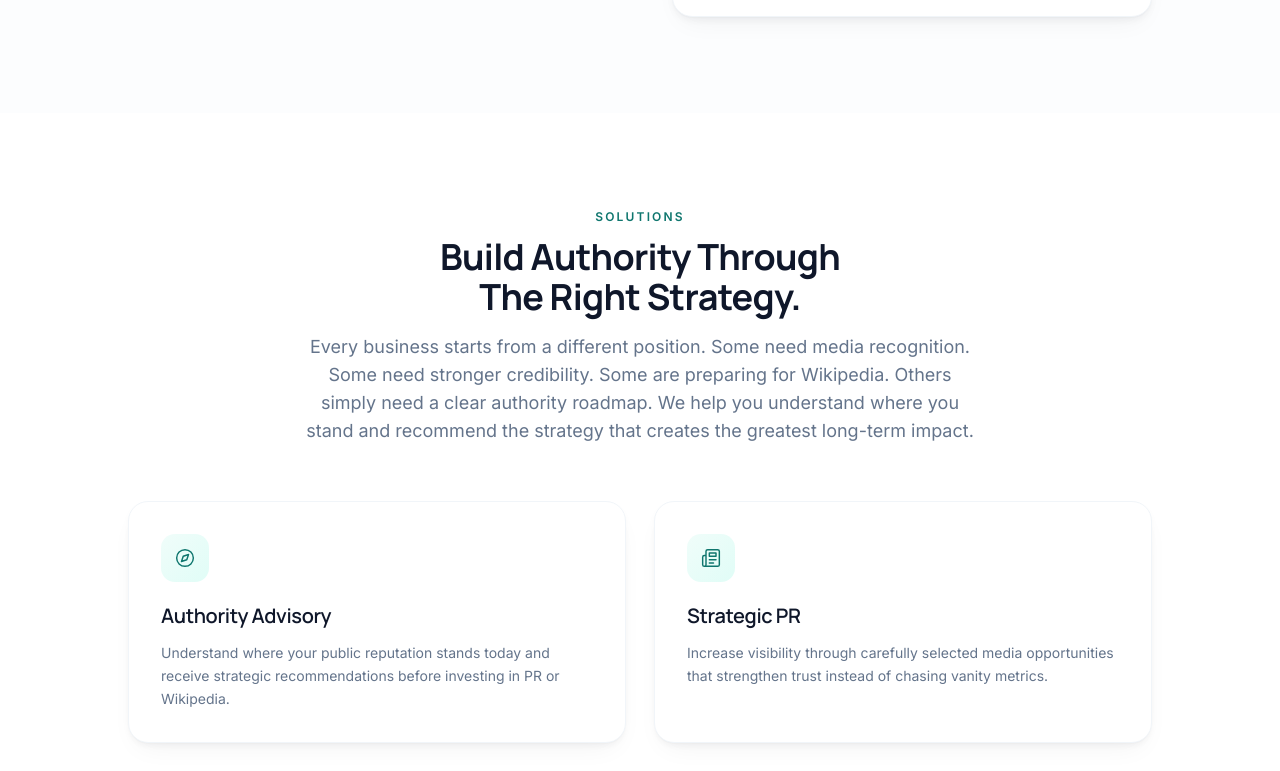
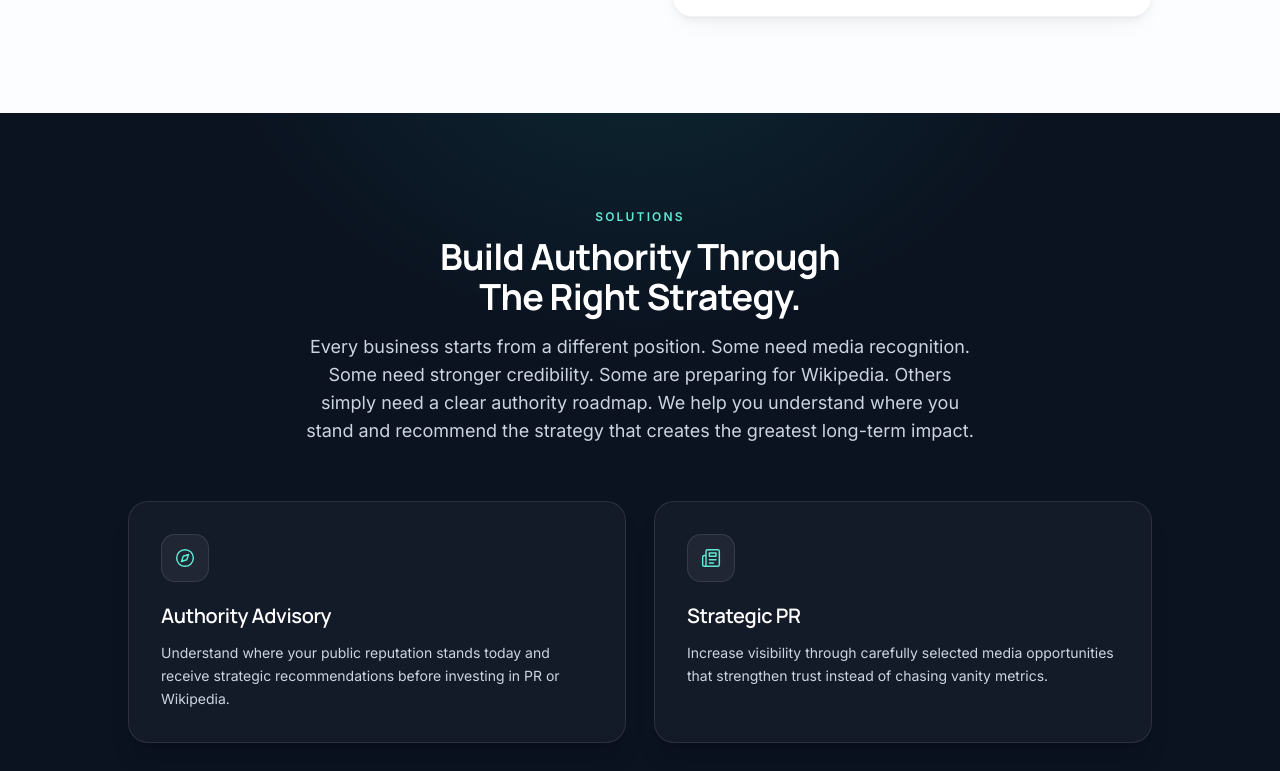
Before and after one commit to Asad-virustech/VD-global, a React (Vite) app: page / in a window 1280 px wide. Shown: the part 1619-2390 px from the top of the page. Built offline with nearby package versions, Linux system fonts and the light colour scheme.

Commit message:
Dark Update 1

```diff
--- a/src/components/sections/Assessment.tsx
+++ b/src/components/sections/Assessment.tsx
@@ -12,7 +12,6 @@ import {
 import { Section } from '../ui/Section';
 import { Container } from '../ui/Container';
 import { Button } from '../ui/Button';
-import { IconTile } from '../ui/IconTile';
 
 type Feature = {
   icon: LucideIcon;
@@ -53,7 +52,7 @@ const list: Variants = {
 };
 
 const item: Variants = {
-  hidden: { opacity: 0, y: 18 },
+  hidden: { opacity: 0, y: 16 },
   show: { opacity: 1, y: 0, transition: { duration: 0.55, ease: 'easeOut' as const } },
 };
 
@@ -65,19 +64,19 @@ function FeatureCard({ icon: Icon, title, description, index }: FeatureCardProps
       variants={item}
       whileHover={{ y: -3 }}
       transition={{ type: 'spring', stiffness: 300, damping: 24 }}
-      className="group flex items-start gap-4 rounded-2xl border border-ink-100 bg-white p-5 shadow-card transition-colors duration-300 hover:border-teal-200 sm:p-6"
+      className="group flex items-start gap-4 rounded-2xl border border-white/10 bg-white/[0.04] p-5 shadow-xl backdrop-blur-sm transition-colors duration-300 hover:border-white/20 hover:bg-white/[0.07] sm:p-6"
     >
-      <IconTile size="sm" shrink hover>
+      <span className="flex h-11 w-11 shrink-0 items-center justify-center rounded-xl bg-white/5 text-teal-300 ring-1 ring-inset ring-white/10 transition-colors duration-300 group-hover:bg-white/10">
         <Icon className="h-5 w-5" strokeWidth={1.75} />
-      </IconTile>
+      </span>
       <div className="min-w-0">
         <div className="flex items-center gap-2">
           <span className="text-[11px] font-semibold uppercase tracking-[0.14em] text-ink-400">
             {String(index + 1).padStart(2, '0')}
           </span>
-          <h3 className="text-base font-semibold text-ink-900">{title}</h3>
+          <h3 className="text-base font-semibold text-white">{title}</h3>
         </div>
-        <p className="mt-1.5 text-sm leading-relaxed text-ink-500">{description}</p>
+        <p className="mt-1.5 text-sm leading-relaxed text-ink-300">{description}</p>
       </div>
     </motion.article>
   );
@@ -85,7 +84,7 @@ function FeatureCard({ icon: Icon, title, description, index }: FeatureCardProps
 
 export function Assessment() {
   return (
-    <Section className="bg-white">
+    <Section className="relative overflow-hidden surface-night">
       <Container>
         <div className="grid gap-12 lg:grid-cols-2 lg:gap-16">
           {/* Left — headline, description, CTA */}
@@ -95,7 +94,7 @@ export function Assessment() {
               whileInView={{ opacity: 1, y: 0 }}
               viewport={{ once: true, margin: '-80px' }}
               transition={{ duration: 0.5, ease: 'easeOut' as const }}
-              className="text-xs font-semibold uppercase tracking-[0.18em] text-teal-700"
+              className="text-xs font-semibold uppercase tracking-[0.18em] text-teal-300"
             >
               Free Authority Assessment
             </motion.p>
@@ -105,7 +104,7 @@ export function Assessment() {
               whileInView={{ opacity: 1, y: 0 }}
               viewport={{ once: true, margin: '-80px' }}
               transition={{ duration: 0.55, ease: 'easeOut' as const, delay: 0.05 }}
-              className="mt-4 text-3xl font-bold leading-tight tracking-tight text-ink-900 sm:text-4xl lg:text-[2.75rem] text-balance"
+              className="mt-4 text-3xl font-bold leading-tight tracking-tight text-white sm:text-4xl lg:text-[2.75rem] text-balance"
             >
               Know Where You Stand Before You Invest.
             </motion.h2>
@@ -115,7 +114,7 @@ export function Assessment() {
               whileInView={{ opacity: 1, y: 0 }}
               viewport={{ once: true, margin: '-80px' }}
               transition={{ duration: 0.55, ease: 'easeOut' as const, delay: 0.12 }}
-              className="mt-6 max-w-lg space-y-4 text-base leading-relaxed text-ink-500 sm:text-lg"
+              className="mt-6 max-w-lg space-y-4 text-base leading-relaxed text-ink-300 sm:text-lg"
             >
               <p>Every business is different.</p>
               <p>
@@ -139,12 +138,12 @@ export function Assessment() {
                 Start Your Free Authority Assessment
                 <ArrowRight className="h-4 w-4" />
               </Button>
-              <p className="mt-4 max-w-md text-sm leading-relaxed text-ink-500">
+              <p className="mt-4 max-w-md text-sm leading-relaxed text-ink-300">
                 Receive a personalized review of your current authority, credibility, and digital
                 presence.
               </p>
               <p className="mt-3 inline-flex items-center gap-2 text-xs font-medium uppercase tracking-[0.14em] text-ink-400">
-                <Clock className="h-4 w-4 text-teal-600" strokeWidth={1.75} />
+                <Clock className="h-4 w-4 text-teal-300" strokeWidth={1.75} />
                 Typical response time: Within 24 hours.
               </p>
             </motion.div>
--- a/src/components/sections/Faq.tsx
+++ b/src/components/sections/Faq.tsx
@@ -48,7 +48,7 @@ const BOTTOM_NOTE = {
 
 export function Faq() {
   return (
-    <Section className="bg-white">
+    <Section className="bg-white bg-aurora">
       <Container>
         <SectionHeading
           align="center"
--- a/src/components/sections/Philosophy.tsx
+++ b/src/components/sections/Philosophy.tsx
@@ -100,7 +100,7 @@ function PrincipleCard({ icon: Icon, title, description, index }: PrincipleCardP
 export function Philosophy() {
   return (
     <>
-    <Section className="bg-white">
+    <Section className="bg-white bg-aurora">
       <Container>
         <div className="grid gap-12 lg:grid-cols-2 lg:gap-16">
           <div className="lg:sticky lg:top-28 lg:self-start">
@@ -189,7 +189,7 @@ export function Philosophy() {
     </Section>
 
     {/* Informational callout — back on white */}
-    <Section className="bg-white">
+    <Section className="bg-white bg-aurora">
       <Container>
         <motion.div
           initial={{ opacity: 0, y: 16 }}
--- a/src/components/sections/Solutions.tsx
+++ b/src/components/sections/Solutions.tsx
@@ -5,7 +5,6 @@ import { Section } from '../ui/Section';
 import { Container } from '../ui/Container';
 import { SectionHeading } from '../ui/SectionHeading';
 import { Button } from '../ui/Button';
-import { IconTile } from '../ui/IconTile';
 
 type Solution = {
   icon: LucideIcon;
@@ -46,7 +45,7 @@ const grid = {
 };
 
 const cardVariant = {
-  hidden: { opacity: 0, y: 18 },
+  hidden: { opacity: 0, y: 16 },
   show: { opacity: 1, y: 0, transition: { duration: 0.55, ease: 'easeOut' as const } },
 };
 
@@ -56,26 +55,27 @@ function SolutionCard({ icon: Icon, title, description }: Solution) {
       variants={cardVariant}
       whileHover={{ y: -4 }}
       transition={{ type: 'spring', stiffness: 300, damping: 24 }}
-      className="group relative overflow-hidden rounded-2xl border border-ink-100 bg-white p-7 shadow-card transition-shadow duration-300 hover:shadow-card-hover sm:p-8"
+      className="group relative overflow-hidden rounded-2xl border border-white/10 bg-white/[0.04] p-7 shadow-xl backdrop-blur-sm transition-colors duration-300 hover:border-white/20 hover:bg-white/[0.07] sm:p-8"
     >
-      <span className="absolute inset-x-0 top-0 h-0.5 origin-left scale-x-0 bg-gradient-to-r from-teal-400 to-teal-600 transition-transform duration-500 ease-out group-hover:scale-x-100" />
+      <span className="absolute inset-x-0 top-0 h-0.5 origin-left scale-x-0 bg-gradient-to-r from-teal-400 to-teal-500 transition-transform duration-500 ease-out group-hover:scale-x-100" />
 
-      <IconTile size="md" hover>
+      <span className="flex h-12 w-12 items-center justify-center rounded-xl bg-white/5 text-teal-300 ring-1 ring-inset ring-white/10 transition-colors duration-300 group-hover:bg-white/10">
         <Icon className="h-5 w-5" strokeWidth={1.75} />
-      </IconTile>
+      </span>
 
-      <h3 className="mt-5 text-xl font-semibold text-ink-900">{title}</h3>
-      <p className="mt-3 text-sm leading-relaxed text-ink-500">{description}</p>
+      <h3 className="mt-5 text-xl font-semibold text-white">{title}</h3>
+      <p className="mt-3 text-sm leading-relaxed text-ink-300">{description}</p>
     </motion.article>
   );
 }
 
 export function Solutions() {
   return (
-    <Section className="bg-white">
+    <Section className="relative overflow-hidden surface-night">
       <Container>
         <SectionHeading
           align="center"
+          tone="dark"
           eyebrow="Solutions"
           title="Build Authority Through The Right Strategy."
           description="Every business starts from a different position. Some need media recognition. Some need stronger credibility. Some are preparing for Wikipedia. Others simply need a clear authority roadmap. We help you understand where you stand and recommend the strategy that creates the greatest long-term impact."
@@ -105,7 +105,7 @@ export function Solutions() {
             Start Your Free Authority Assessment
             <ArrowRight className="h-4 w-4" />
           </Button>
-          <p className="mt-4 max-w-md text-sm leading-relaxed text-ink-500">
+          <p className="mt-4 max-w-md text-sm leading-relaxed text-ink-300">
             We&rsquo;ll review your current authority, identify opportunities, and recommend
             the next strategic step.
           </p>
--- a/src/components/ui/SectionHeading.tsx
+++ b/src/components/ui/SectionHeading.tsx
@@ -6,6 +6,8 @@ type SectionHeadingProps = {
   title: ReactNode;
   description?: ReactNode;
   align?: 'left' | 'center';
+  /** Use `dark` on dark/cinematic surfaces to flip text colors. */
+  tone?: 'light' | 'dark';
   className?: string;
 };
 
@@ -14,9 +16,12 @@ export function SectionHeading({
   title,
   description,
   align = 'left',
+  tone = 'light',
   className = '',
 }: SectionHeadingProps) {
   const alignClass = align === 'center' ? 'mx-auto text-center' : 'text-left';
+  const dark = tone === 'dark';
+
   return (
     <div className={`max-w-2xl ${alignClass} ${className}`}>
       {eyebrow && (
@@ -25,7 +30,9 @@ export function SectionHeading({
           whileInView={{ opacity: 1, y: 0 }}
           viewport={{ once: true, margin: '-80px' }}
           transition={{ duration: 0.4 }}
-          className="mb-3 text-xs font-semibold uppercase tracking-[0.18em] text-teal-700"
+          className={`mb-3 text-xs font-semibold uppercase tracking-[0.18em] ${
+            dark ? 'text-teal-300' : 'text-teal-700'
+          }`}
         >
           {eyebrow}
         </motion.p>
@@ -35,7 +42,9 @@ export function SectionHeading({
         whileInView={{ opacity: 1, y: 0 }}
         viewport={{ once: true, margin: '-80px' }}
         transition={{ duration: 0.5, delay: 0.05 }}
-        className="text-3xl font-bold leading-tight tracking-tight text-ink-900 sm:text-4xl text-balance"
+        className={`text-3xl font-bold leading-tight tracking-tight sm:text-4xl text-balance ${
+          dark ? 'text-white' : 'text-ink-900'
+        }`}
       >
         {title}
       </motion.h2>
@@ -45,7 +54,9 @@ export function SectionHeading({
           whileInView={{ opacity: 1, y: 0 }}
           viewport={{ once: true, margin: '-80px' }}
           transition={{ duration: 0.5, delay: 0.12 }}
-          className="mt-4 text-base leading-relaxed text-ink-500 sm:text-lg text-balance"
+          className={`mt-4 text-base leading-relaxed sm:text-lg text-balance ${
+            dark ? 'text-ink-300' : 'text-ink-500'
+          }`}
         >
           {description}
         </motion.p>
```
